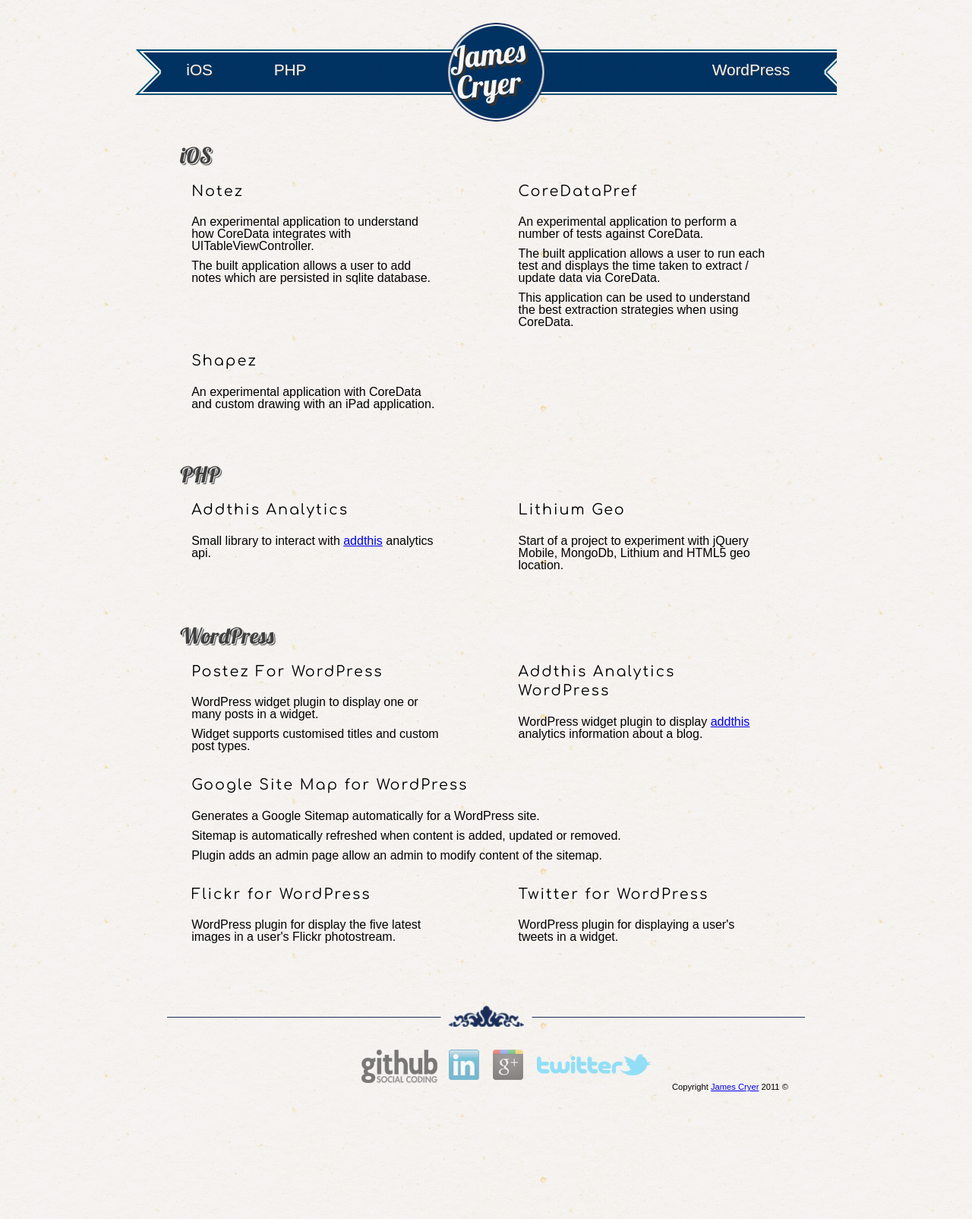
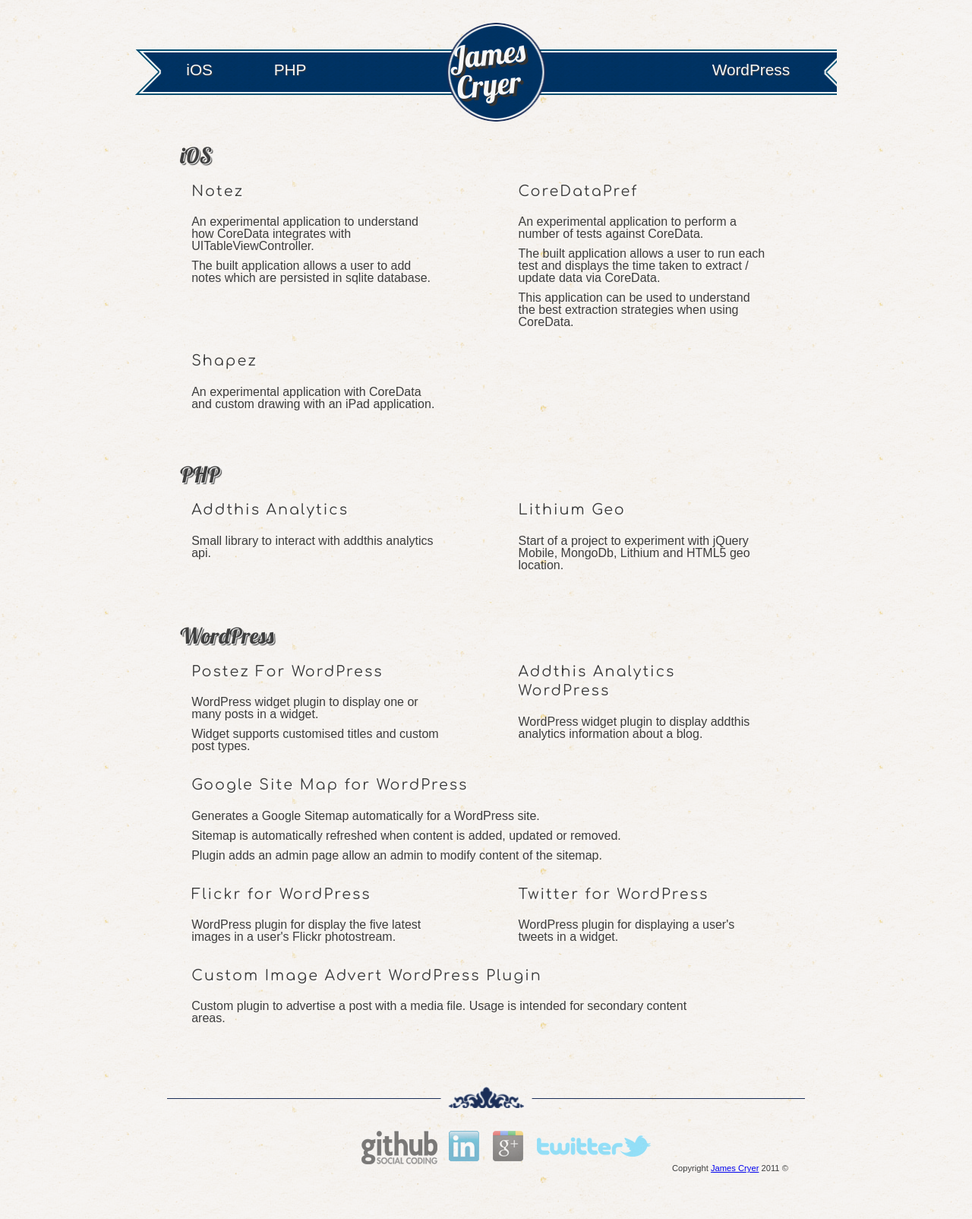
Before and after one commit to jrcryer/jrcryer.github.com, a Jekyll site: the page built from index.html, in a window 1280 px wide. Shown: the whole page at 76% size. Built offline with Jekyll 4.4.1, drawn with Linux system fonts in a browser that asks for light colours; nearby versions of some CDN libraries; some web fonts are replaced.

Commit message:
Adding new project and links

```diff
--- a/index.html
+++ b/index.html
@@ -11,18 +11,18 @@
         </header>
         <section class="grid_14">
             <div class="grid_8">
-                <h3>Notez</h3>
+                <h3><a href="https://github.com/jrcryer/Notez">Notez</a></h3>
                 <p>An experimental application to understand how CoreData integrates with UITableViewController.</p>
                 <p>The built application allows a user to add notes which are persisted in sqlite database.</p>
             </div>
             <div class="grid_8 push_2">
-                <h3>CoreDataPref</h3>
+                <h3><a href="https://github.com/jrcryer/coredatapref">CoreDataPref</a></h3>
                 <p>An experimental application to perform a number of tests against CoreData.</p>
                 <p>The built application allows a user to run each test and displays the time taken to extract / update data via CoreData.</p>
                 <p>This application can be used to understand the best extraction strategies when using CoreData.</p>
             </div>
             <div class="grid_8">
-                <h3>Shapez</h3>
+                <h3><a href="https://github.com/jrcryer/shapez">Shapez</a></h3>
                 <p>An experimental application with CoreData and custom drawing with an iPad application.</p>
             </div>
         </section>
@@ -34,11 +34,11 @@
         </header>
         <section class="grid_14">
             <div class="grid_8">
-                <h3>Addthis Analytics</h3>
+                <h3><a href="https://github.com/jrcryer/addthis-analytics">Addthis Analytics</a></h3>
                 <p>Small library to interact with <a href="http://www.addthis.com">addthis</a> analytics api.</p>
             </div>
             <div class="grid_8 push_2">
-                <h3>Lithium Geo</h3>
+                <h3><a href="https://github.com/jrcryer/lithium-geo">Lithium Geo</a></h3>
                 <p>Start of a project to experiment with jQuery Mobile, MongoDb, Lithium and HTML5 geo location.</p>
             </div>
         </section>
@@ -50,27 +50,31 @@
         </header>
         <section class="grid_14">
             <div class="grid_8">
-                <h3>Postez For WordPress</h3>
+                <h3><a href="https://github.com/jrcryer/postez-for-wordpress">Postez For WordPress</a></h3>
                 <p>WordPress widget plugin to display one or many posts in a widget.</p>
                 <p>Widget supports customised titles and custom post types.</p>
             </div>
             <div class="grid_8 push_2">
-                <h3>Addthis Analytics WordPress</h3>
+                <h3><a href="https://github.com/jrcryer/addthis-analytics-wp">Addthis Analytics WordPress</a></h3>
                 <p>WordPress widget plugin to display <a href="http://www.addthis.com">addthis</a> analytics information about a blog.</p>
             </div>
             <div class="grid_16 clearfix">
-                <h3>Google Site Map for WordPress</h3>
+                <h3><a href="https://github.com/jrcryer/google-site-map-for-wordpress">Google Site Map for WordPress</a></h3>
                 <p>Generates a Google Sitemap automatically for a WordPress site.</p>
                 <p>Sitemap is automatically refreshed when content is added, updated or removed.</p>
                 <p>Plugin adds an admin page allow an admin to modify content of the sitemap.</p>
             </div>
             <div class="grid_8">
-                <h3>Flickr for WordPress</h3>
+                <h3><a href="https://github.com/jrcryer/flickr-for-wordpress">Flickr for WordPress</a></h3>
                 <p>WordPress plugin for display the five latest images in a user's Flickr photostream.</p>
             </div>
             <div class="grid_8 push_2">
-                <h3>Twitter for WordPress</h3>
+                <h3><a href="https://github.com/jrcryer/twitter-for-wordpress">Twitter for WordPress</a></h3>
                 <p>WordPress plugin for displaying a user's tweets in a widget.</p>
+            </div>
+            <div class="grid_16 clearfix">
+                <h3><a href="https://github.com/jrcryer/wp-image-advert">Custom Image Advert WordPress Plugin</a></h3>
+                <p>Custom plugin to advertise a post with a media file.  Usage is intended for secondary content areas.</p>
             </div>
         </section>
     </section>
--- a/stylesheets/application.css
+++ b/stylesheets/application.css
@@ -4,6 +4,7 @@
     margin: 0 auto;
     padding: 30px 0;
     background:url(../images/background.png);
+    color: #3D3D3D;
 }
 h1, h2 {
     font-family: 'Lobster', Arial;
@@ -88,6 +89,12 @@
 }
 article section p {
     margin: 10px 0;
+}
+article a,
+article a:hover,
+article a:visited {
+    color: #3D3D3D;
+    text-decoration: none;
 }
 
 footer {
```
